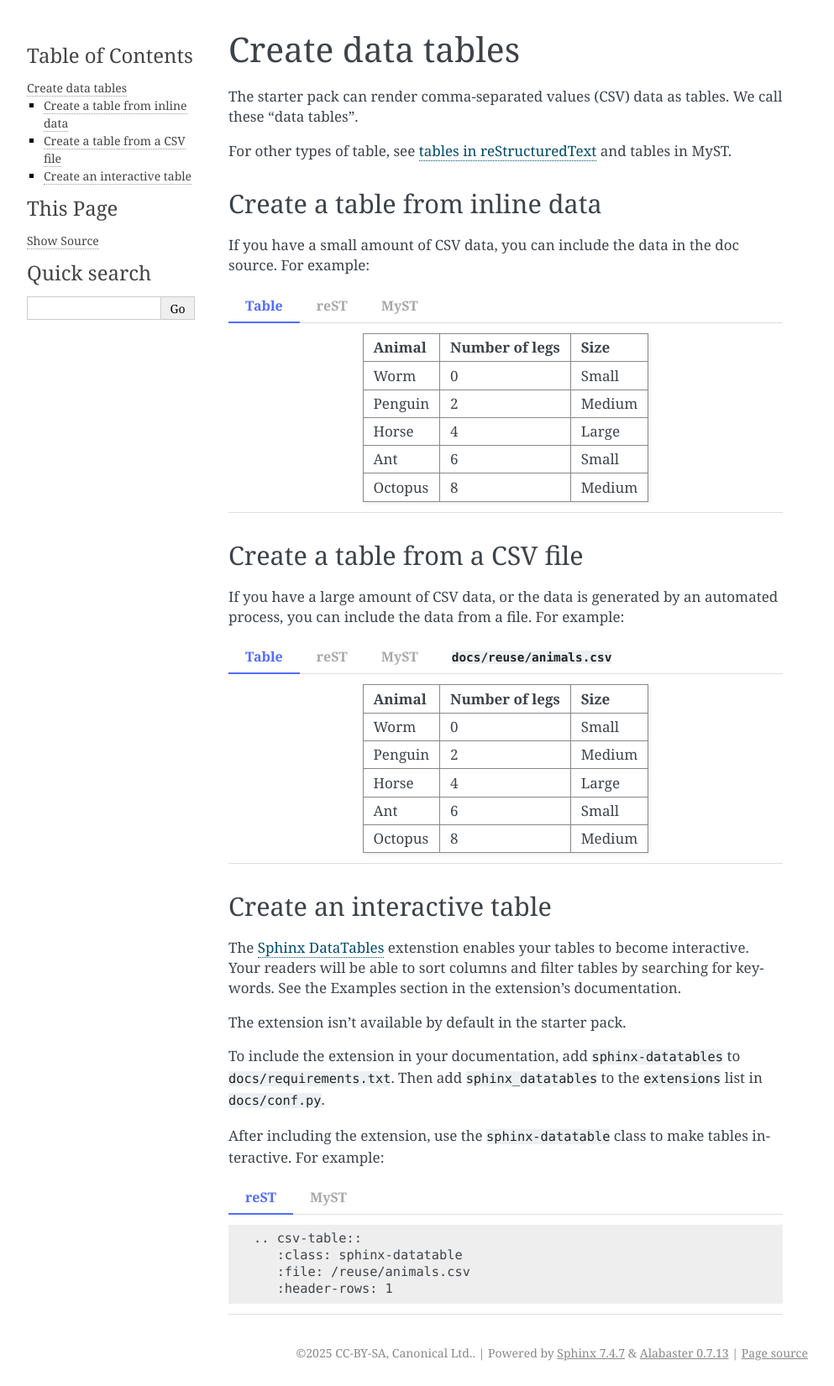
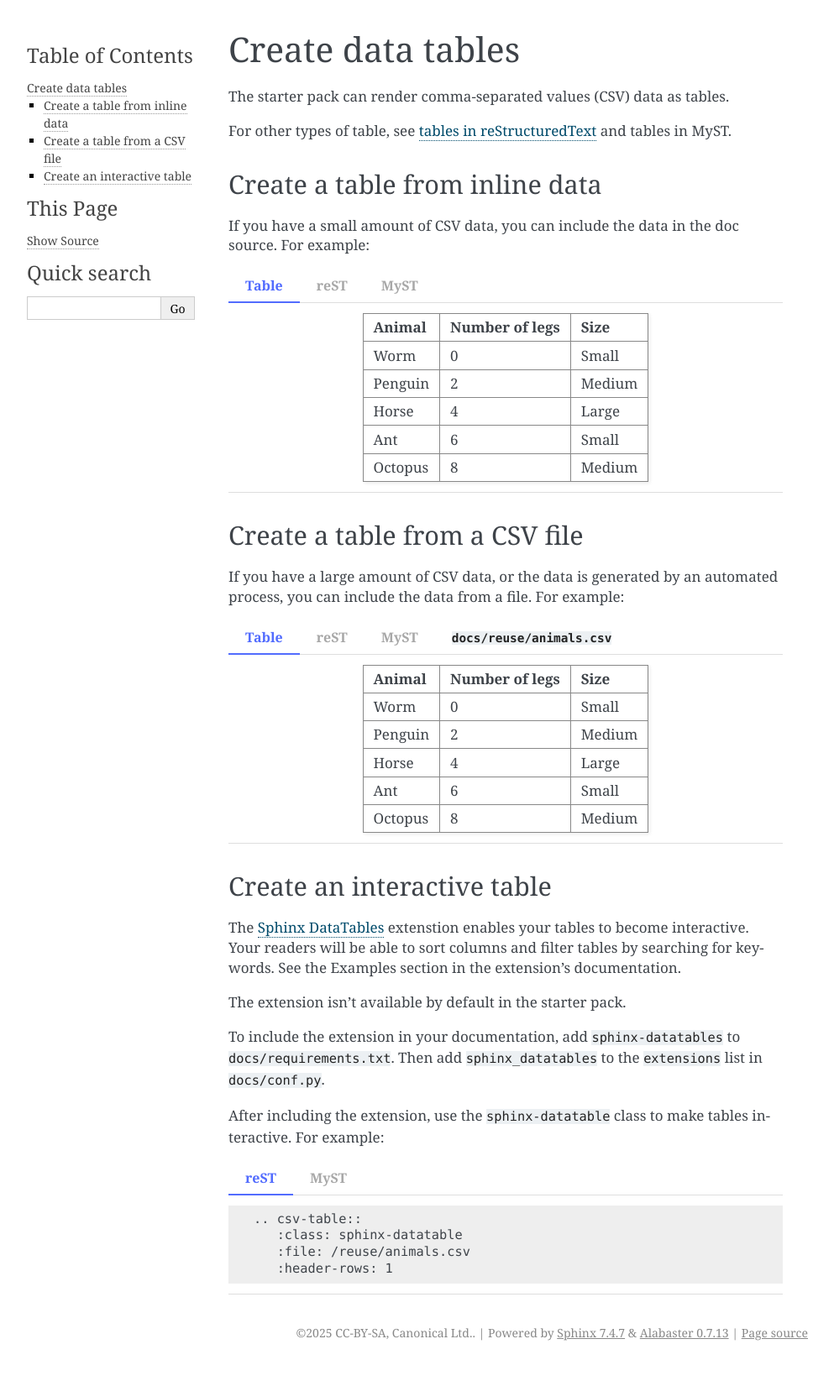
Before and after one commit to canonical/sphinx-docs-starter-pack, a Sphinx documentation site: the page built from docs/how-to/create-data-tables.rst, in a window 1280 px wide. Shown: the whole page at 84% size, without its empty margins (148-1141 px from the left). Built offline with Sphinx 7.4.7, drawn with Linux system fonts in a browser that asks for light colours; pages that are not in the unit, such as notebooks, are missing from menus; after the commit the page ends 1627 px from its top, so only the background shows below that.

Commit message:
adjust wording

```diff
--- a/docs/how-to/create-data-tables.rst
+++ b/docs/how-to/create-data-tables.rst
@@ -3,7 +3,7 @@
 Create data tables
 ===================
 
-The starter pack can render comma-separated values (CSV) data as tables. We call these "data tables".
+The starter pack can render comma-separated values (CSV) data as tables.
 
 For other types of table, see :ref:`tables in reStructuredText <style-guide-tables>` and :ref:`tables in MyST <myst_style_guide_tables>`.
 
```
